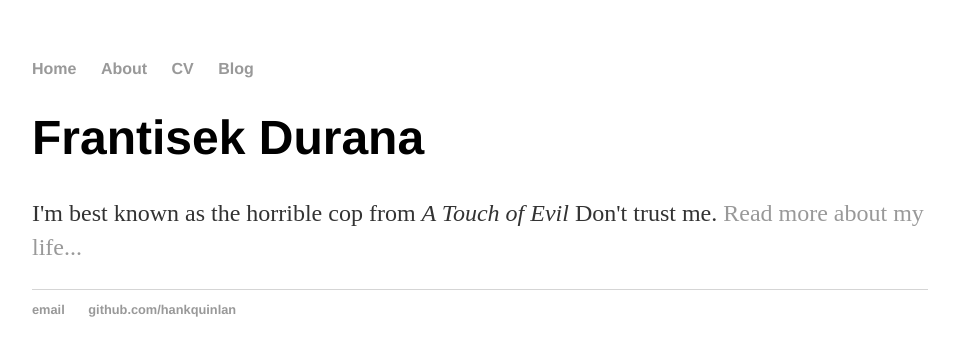
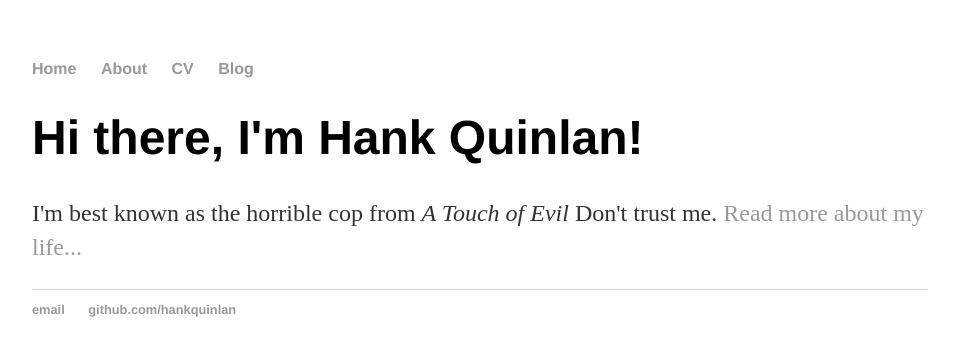
Before and after one commit to WittmanSVK/wittmansvk.github.io, a Jekyll site: the page built from index.html, in a window 1280 px wide. Shown: the top 356 px of the page, without its empty margins (160-1115 px from the left). Built offline with Jekyll 4.4.1, drawn with Linux system fonts in a browser that asks for light colours.

Commit message:
Update index.html
replace

```diff
--- a/index.html
+++ b/index.html
@@ -1,29 +1,8 @@
-<!DOCTYPE html>
-<html>
-	<head>
-		<title>Frantisek Durana</title>
-		<link rel="stylesheet" type="text/css" href="/css/main.css">
-	</head>
-	<body>
-		<nav>
-    		<ul>
-        		<li><a href="/">Home</a></li>
-	        	<li><a href="/about">About</a></li>
-        		<li><a href="/cv">CV</a></li>
-        		<li><a href="/blog">Blog</a></li>
-    		</ul>
-		</nav>
-		<div class="container">
-    		<div class="blurb">
-        		<h1>Frantisek Durana</h1>
-				<p>I'm best known as the horrible cop from <em>A Touch of Evil</em> Don't trust me. <a href="/about">Read more about my life...</a></p>
-    		</div><!-- /.blurb -->
-		</div><!-- /.container -->
-		<footer>
-    		<ul>
-        		<li><a href="mailto:hankquinlanhub@gmail.com">email</a></li>
-        		<li><a href="https://github.com/hankquinlan">github.com/hankquinlan</a></li>
-			</ul>
-		</footer>
-	</body>
-</html>
+---
+layout: default
+title: Hank Quinlan, Horrible Cop
+---
+<div class="blurb">
+	<h1>Hi there, I'm Hank Quinlan!</h1>
+	<p>I'm best known as the horrible cop from <em>A Touch of Evil</em> Don't trust me. <a href="/about">Read more about my life...</a></p>
+</div><!-- /.blurb -->
```
